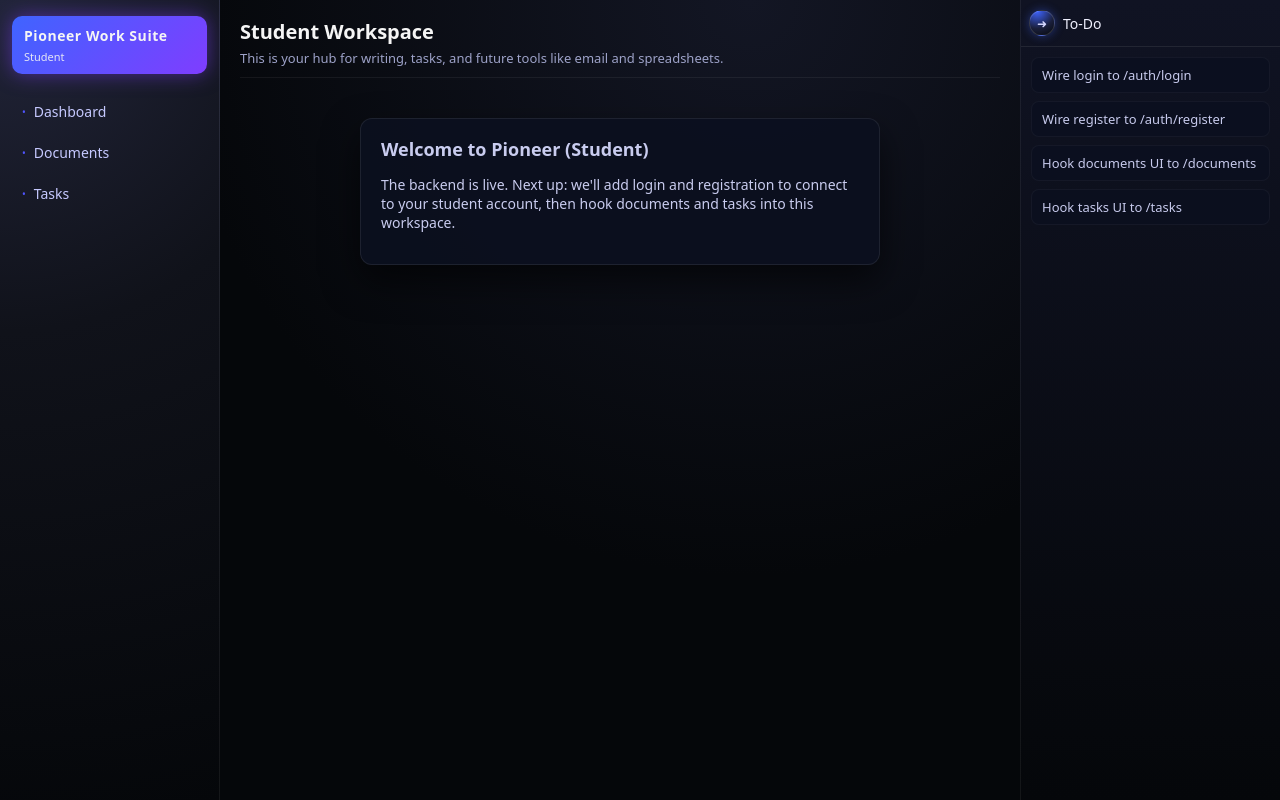
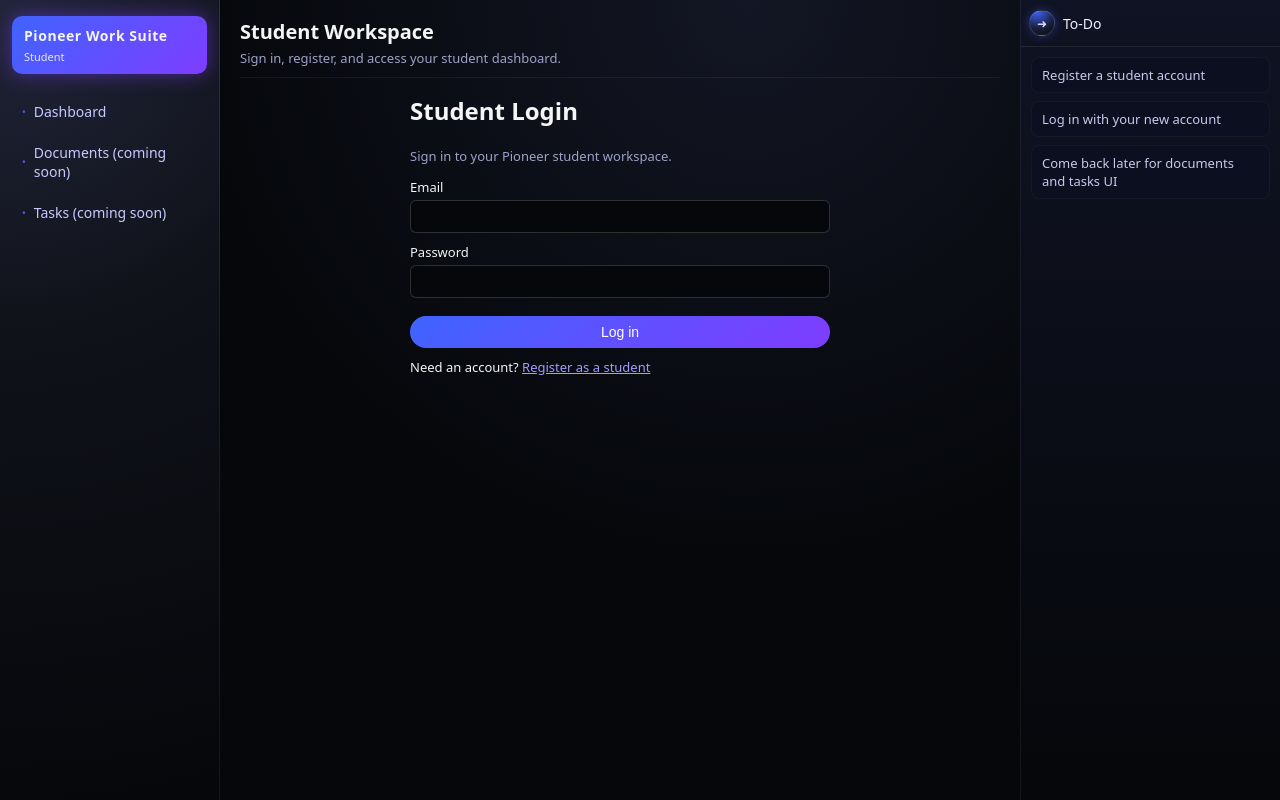
Before and after one commit to Del-985/Pioneer-Work-Suite, a React (Vite) app in the folder apps/web/: page /login in a window 1280 px wide. Built offline with nearby package versions, Linux system fonts and the light colour scheme; no server answers.

Commit message:
Update App.tsx

```diff
--- a/apps/web/src/App.tsx
+++ b/apps/web/src/App.tsx
@@ -1,4 +1,35 @@
 import React, { useState } from "react";
+import { Routes, Route, Navigate } from "react-router-dom";
+import LoginPage from "./pages/LoginPage";
+import RegisterPage from "./pages/RegisterPage";
+
+const RequireAuth: React.FC<{ children: React.ReactElement }> = ({ children }) => {
+  const hasToken =
+    typeof window !== "undefined" && !!window.localStorage.getItem("token");
+
+  if (!hasToken) {
+    return <Navigate to="/login" replace />;
+  }
+
+  return children;
+};
+
+const Dashboard: React.FC = () => {
+  const userName =
+    typeof window !== "undefined"
+      ? window.localStorage.getItem("userName") || "Student"
+      : "Student";
+
+  return (
+    <div className="workspace-placeholder">
+      <h2>Welcome, {userName}</h2>
+      <p>
+        This is your student workspace. In v1, you&apos;ll be able to write documents,
+        track tasks, and later expand to email and spreadsheets.
+      </p>
+    </div>
+  );
+};
 
 const App: React.FC = () => {
   const [isTodoOpen, setIsTodoOpen] = useState(true);
@@ -13,14 +44,20 @@ const App: React.FC = () => {
         </div>
 
         <nav className="sidebar-nav">
-          <button className="nav-item" type="button">
+          <button
+            className="nav-item"
+            type="button"
+            onClick={() => {
+              window.location.href = "/Pioneer-Work-Suite/dashboard";
+            }}
+          >
             Dashboard
           </button>
-          <button className="nav-item" type="button">
-            Documents
+          <button className="nav-item" type="button" disabled>
+            Documents (coming soon)
           </button>
-          <button className="nav-item" type="button">
-            Tasks
+          <button className="nav-item" type="button" disabled>
+            Tasks (coming soon)
           </button>
         </nav>
       </aside>
@@ -32,18 +69,37 @@ const App: React.FC = () => {
           <header className="workspace-header">
             <h1>Student Workspace</h1>
             <p className="workspace-subtitle">
-              This is your hub for writing, tasks, and future tools like email and spreadsheets.
+              Sign in, register, and access your student dashboard.
             </p>
           </header>
 
           <section className="workspace-body">
-            <div className="workspace-placeholder">
-              <h2>Welcome to Pioneer (Student)</h2>
-              <p>
-                The backend is live. Next up: we&apos;ll add login and registration to connect to your
-                student account, then hook documents and tasks into this workspace.
-              </p>
-            </div>
+            <Routes>
+              <Route path="/login" element={<LoginPage />} />
+              <Route path="/register" element={<RegisterPage />} />
+              <Route
+                path="/dashboard"
+                element={
+                  <RequireAuth>
+                    <Dashboard />
+                  </RequireAuth>
+                }
+              />
+              {/* Default route: if token, go to dashboard; else go to login */}
+              <Route
+                path="/"
+                element={
+                  typeof window !== "undefined" &&
+                  window.localStorage.getItem("token") ? (
+                    <Navigate to="/dashboard" replace />
+                  ) : (
+                    <Navigate to="/login" replace />
+                  )
+                }
+              />
+              {/* Catch-all */}
+              <Route path="*" element={<Navigate to="/" replace />} />
+            </Routes>
           </section>
         </main>
 
@@ -68,10 +124,9 @@ const App: React.FC = () => {
           {isTodoOpen && (
             <div className="todo-body">
               <ul className="todo-list">
-                <li>Wire login to /auth/login</li>
-                <li>Wire register to /auth/register</li>
-                <li>Hook documents UI to /documents</li>
-                <li>Hook tasks UI to /tasks</li>
+                <li>Register a student account</li>
+                <li>Log in with your new account</li>
+                <li>Come back later for documents and tasks UI</li>
               </ul>
             </div>
           )}
```
